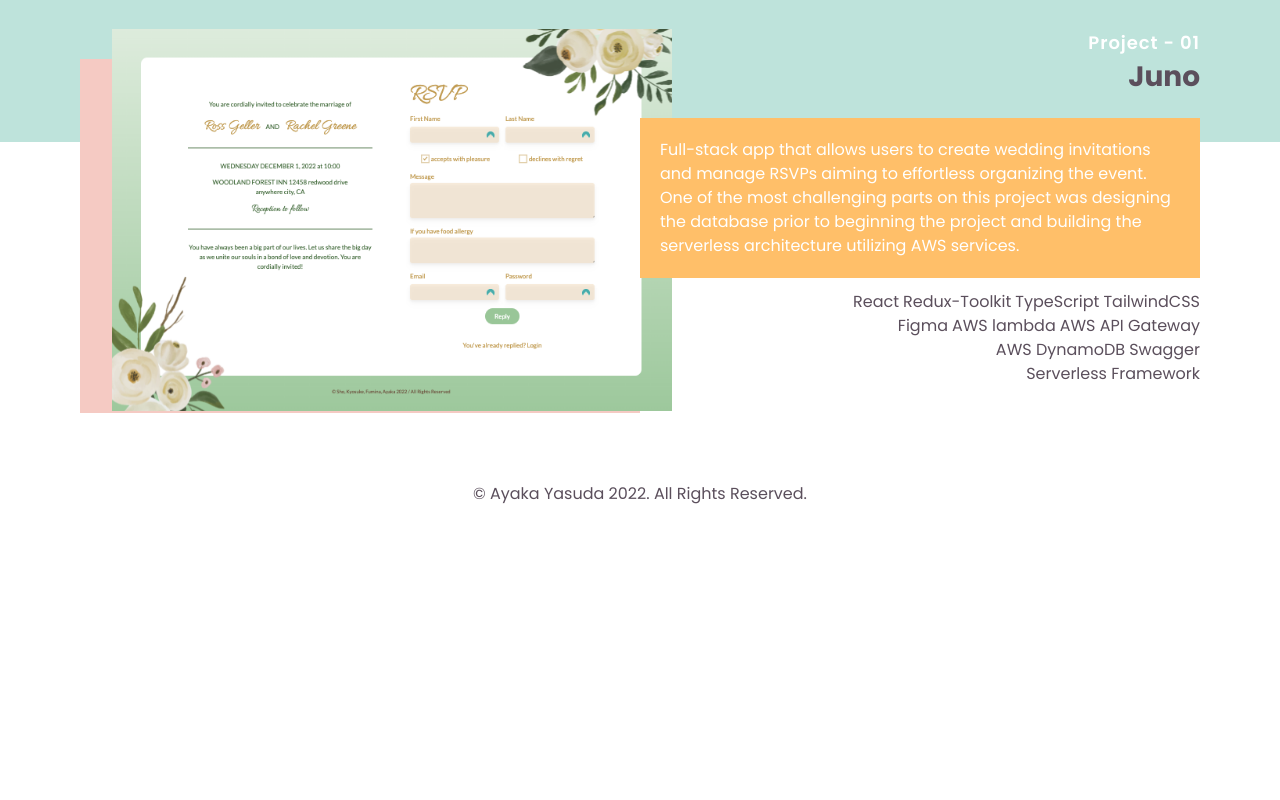
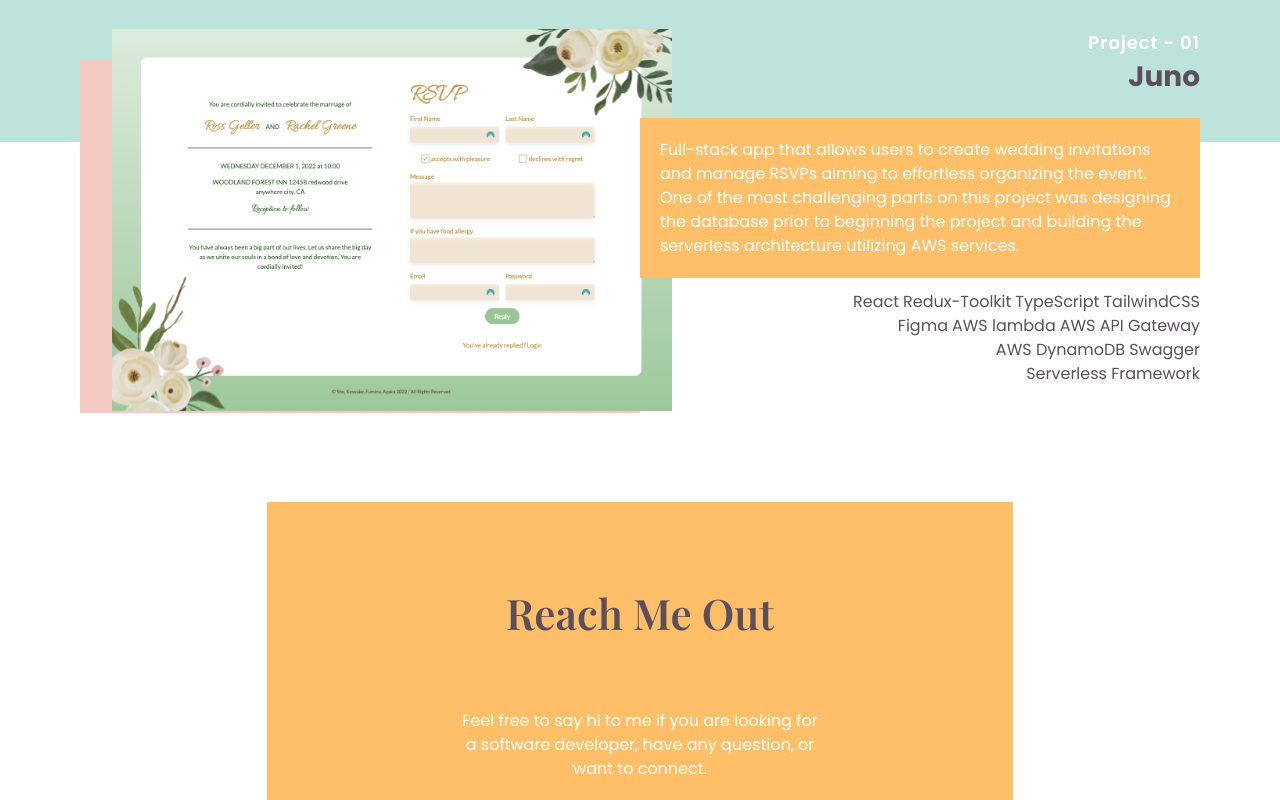
Before and after one commit to AyakaYasuda/portfolio, a Next.js app: page / in a window 1280 px wide. Shown: the part 2000-2800 px from the top of the page. Before the commit the page ends 2526 px from the top, so only its background shows below. Built offline with nearby package versions, Linux system fonts and the light colour scheme.

Commit message:
got Contact page responsive

```diff
--- a/components/Contact.js
+++ b/components/Contact.js
@@ -1,11 +1,19 @@
 import React from 'react';
-import classes from "./Contact.module.css"
+import classes from './Contact.module.css';
+
+import ContactCard from './ui/ContactCard';
+import Copyright from './ui/Copyright';
 
 const Contact = ({ data }) => {
+  console.log(data);
   return (
-    <section className={classes.bgHalf}>
-
-
+    <section className={`${classes.bgHalf} px-5 pt-10 md:px-20`}>
+      <ContactCard
+        message={data.message}
+        phone={data.phone}
+        email={data.email}
+      />
+      <Copyright />
     </section>
   );
 };
--- a/components/layout/Layout.js
+++ b/components/layout/Layout.js
@@ -59,11 +59,6 @@ const Layout = ({ children }) => {
       </div>
       <main className="z-0 h-full w-screen relative top-36 lg:top-44">
         {children}
-        <footer>
-          <p className="text-brown text-center py-5">
-            &copy; Ayaka Yasuda 2022. All Rights Reserved.
-          </p>
-        </footer>
       </main>
     </div>
   );
--- a/components/ui/ContactCard.js
+++ b/components/ui/ContactCard.js
@@ -1,9 +1,25 @@
-import React from 'react'
+import React from 'react';
 
-const ContactCard = ({message, phone, email}) => {
+import Button from './Button';
+
+const ContactCard = ({ message, phone, email }) => {
   return (
-    <div>ContactCard</div>
-  )
-}
+    <div className="bg-orange w-[95%] md:w-2/3 mx-auto px-5 py-20 lg:p-20 FlexColumn gap-y-16 mb-20">
+      <h3 className="text-brown text-center">Reach Me Out</h3>
+      <p className="text-white text-center px-10 lg:px-28">{message}</p>
+      <Button
+        bgColor="bg-white"
+        textColor="text-orange"
+        url={`mailto:${email}`}
+      >
+        <h5>say hello</h5>
+      </Button>
+      <div className="FlexColumn">
+        <h5 className="text-white">{phone}</h5>
+        <h5 className="text-white">{email}</h5>
+      </div>
+    </div>
+  );
+};
 
-export default ContactCard
+export default ContactCard;
--- /dev/null
+++ b/components/ui/Copyright.js
@@ -0,0 +1,13 @@
+import React from 'react';
+
+const Copyright = () => {
+  return (
+    <footer className="text-center pb-5">
+      <small className="text-brown">
+        &copy; Ayaka Yasuda 2022. All Rights Reserved.
+      </small>
+    </footer>
+  );
+};
+
+export default Copyright;
```
